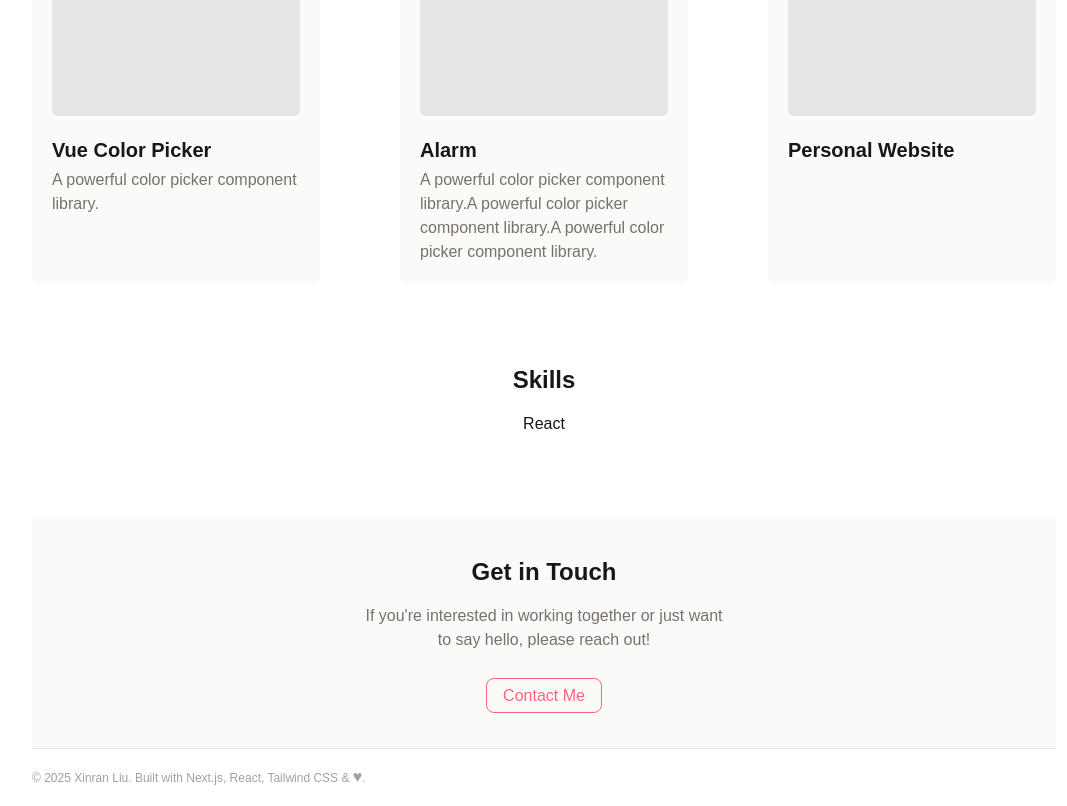
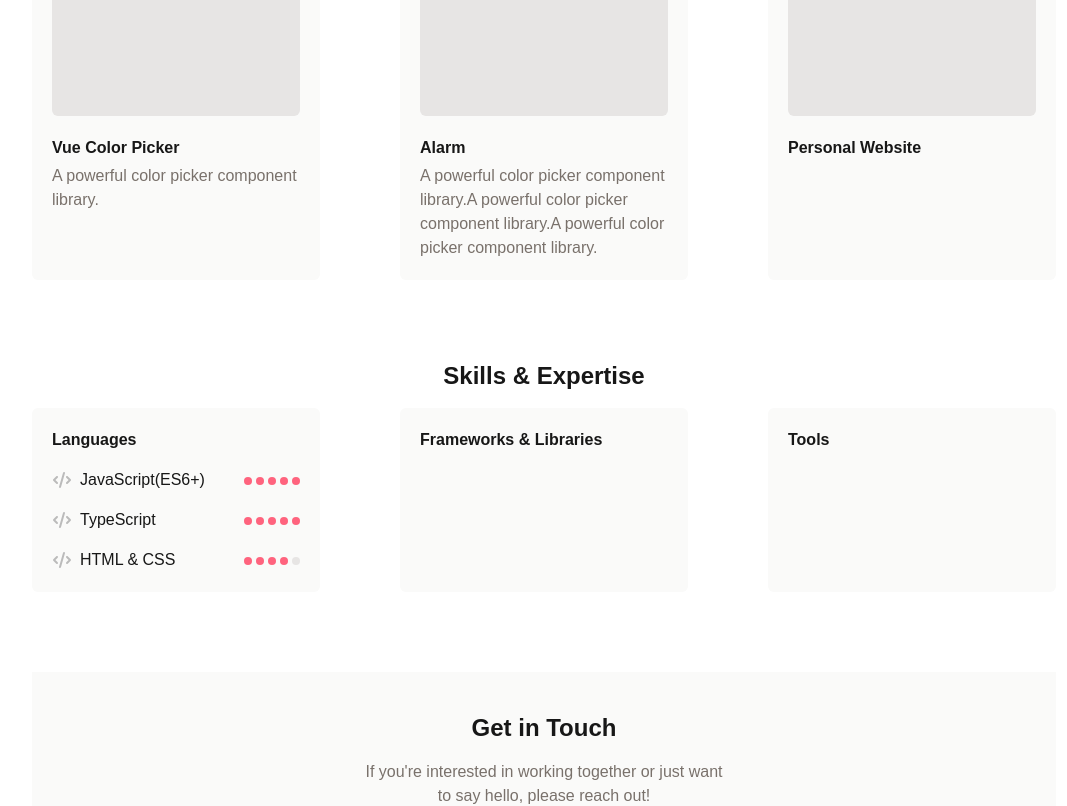
Before and after one commit to linx4200/xinran.liu, a Next.js app: page / in a window 1280 px wide. Shown: the part 540-1346 px from the top of the page, without its empty margins (96-1163 px from the left). Built offline with nearby package versions, Linux system fonts and the light colour scheme.

Commit message:
feat: homepage styling is basically done

```diff
--- /dev/null
+++ b/src/app/components/Card.tsx
@@ -0,0 +1,9 @@
+type Props = React.ComponentPropsWithoutRef<'div'>;
+
+export const Card = (props: Props) => {
+  return (
+    <div className="w-full bg-stone-50 rounded-md p-5 text-left">
+      {props.children}
+    </div>
+  );
+};
--- a/src/app/components/Footer.tsx
+++ b/src/app/components/Footer.tsx
@@ -2,7 +2,7 @@ const Footer = () => {
   const year = 2025;
   return (
     <footer className="
-      w-full
+      w-full mt-20
       border-t border-zinc-200/70 dark:border-zinc-800/80
       sm:flex-row"
     >
--- a/src/app/components/Nav.tsx
+++ b/src/app/components/Nav.tsx
@@ -18,9 +18,11 @@ const pages = [
   //   route: '/blog'
   // },
   {
-    name: 'Contact',
+    // todo: 高亮
+    name: 'Hire Me',
     route: '/contact'
   }
+  // todo: 留言板
 ];
 
 const Nav = () => {
@@ -28,7 +30,7 @@ const Nav = () => {
   return (
     <nav className='flex w-full h-15 text-base/15 justify-between'>
       <div className='w-50 text-primary text-left font-bold text-2xl/15'>Xinran Liu</div>
-      <ul className='flex w-2xl text-right'>
+      <ul className='flex w-120 text-right'>
         {
           pages.map(page => (
             <li key={page.name} className={`flex-1 ${pathname === page.route && 'text-primary'}`}>
--- a/src/app/components/ProjectCard.tsx
+++ b/src/app/components/ProjectCard.tsx
@@ -1,3 +1,5 @@
+import { Card } from '@/app/components/Card';
+
 type Props = {
   title: string,
   desc?: string,
@@ -7,13 +9,13 @@ type Props = {
 export const ProjectCard = (props: Props) => {
   const { title, desc } = props;
   return (
-    <div className="w-full bg-stone-50 rounded-md p-5">
+    <Card>
       {/* todo: replace with image */}
       <div className="w-full aspect-square bg-stone-200 rounded-md">🎨</div>
       <div className="mt-5 text-left">
-        <div className="text-xl font-semibold mb-1">{title}</div>
+        <div className="text-base font-semibold mb-1">{title}</div>
         { desc && <p className="text-base/normal text-stone-500">{desc}</p> }
       </div>
-    </div>
+    </Card>
   )
 }
--- /dev/null
+++ b/src/app/components/SkillSet.tsx
@@ -0,0 +1,48 @@
+import { Card } from '@/app/components/Card';
+import { FontAwesomeIcon } from '@fortawesome/react-fontawesome';
+import { faCode, type IconDefinition } from '@fortawesome/free-solid-svg-icons';
+
+const LEVEL_MAX = 5;
+
+type Props = {
+  title: string,
+  skills?: {
+    name: string,
+    level: 0 | 1 | 2 | 3 | 4 | 5,
+  }[],
+  icon?: IconDefinition
+}
+
+export const SkillSetList = (props: Props) => {
+  const { title, skills = [], icon = faCode } = props;
+
+  const skillItems = skills.map((skill) => (
+    <li className="flex gap-3 not-last:mb-4 items-center" key={skill.name}>
+      <span className="size-4 leading-4">
+        <FontAwesomeIcon icon={icon} color='#bbb' />
+      </span>
+      <span className='flex-1 text-base/normal'>{skill.name}</span>
+      <span className='w-[calc(40px+var(--spacing)*4)]'>
+        {
+          Array.from({ length: LEVEL_MAX }).map((_, index) => (
+            <span key={index}
+              className={`
+                inline-block not-last:mr-1
+                size-[8px] rounded-[8px]
+                ${index < skill.level ? 'bg-primary' : 'bg-stone-200'}
+              `}></span>
+          ))
+        }
+      </span>
+    </li>
+  ));
+
+  return (
+    <Card>
+      <p className="font-semibold mb-4">{title}</p>
+      <ul>
+        {skillItems}
+      </ul>
+    </Card>
+  )
+}
--- a/src/app/page.tsx
+++ b/src/app/page.tsx
@@ -1,5 +1,6 @@
+import Link from 'next/link';
 import { ProjectCard } from '@/app/components/ProjectCard';
-import Link from 'next/link';
+import { SkillSetList } from '@/app/components/SkillSet';
 
 export default function Home() {
   return (
@@ -18,14 +19,27 @@ export default function Home() {
         </div>
       </section>
       <section className="text-center w-full">
-        <h2 className="text-2xl font-bold mb-4">Skills</h2>
-        <ul>
-          <li>React</li>
-        </ul>
+        <h2 className="text-2xl font-bold mb-4">Skills & Expertise</h2>
+        <div className="flex gap-20">
+          <SkillSetList title="Languages" skills={[{
+            name: 'JavaScript(ES6+)',
+            level: 5
+          },
+          {
+            name: 'TypeScript',
+            level: 5
+          },
+          {
+            name: 'HTML & CSS',
+            level: 4
+          }]} />
+          <SkillSetList title="Frameworks & Libraries" />
+          <SkillSetList title="Tools" />
+        </div>
       </section>
       <section className="w-full text-center bg-stone-50 py-10">
         <h2 className="text-2xl font-bold mb-4">Get in Touch</h2>
-        {/* todo: refine this copy */}
+        {/* todo: refine this copy （或者是留言板的入口） */}
         <p className="text-base text-stone-500 mb-8">If you&#39;re interested in working together or just want<br />to say hello, please reach out!</p>
         <Link className="border-primary border-1 rounded-lg py-2 px-4 text-primary text-base" href="/contact">Contact Me</Link>
       </section>
```
Also changed, not shown: package.json (+6 -1 lines), next-env.d.ts, 1 other file (tests, documents, lock files or other folders).
